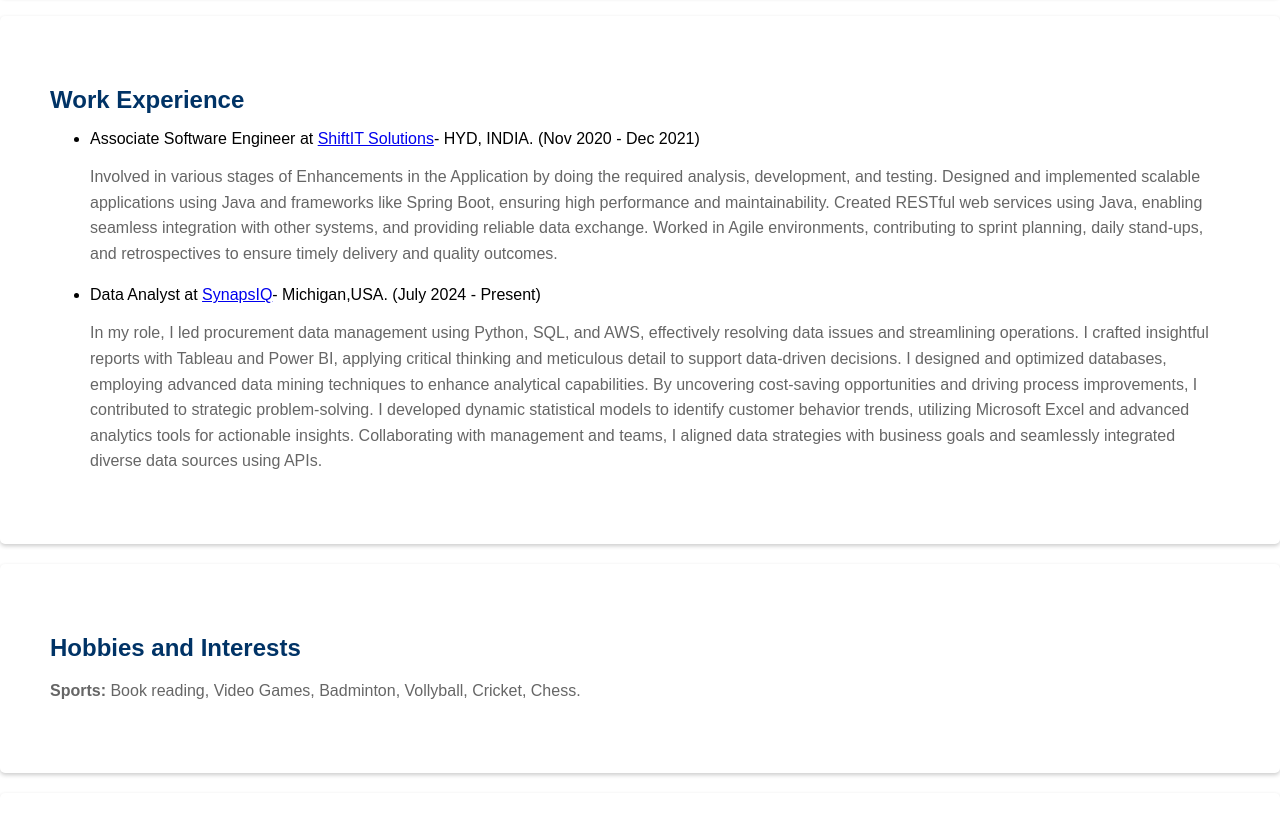
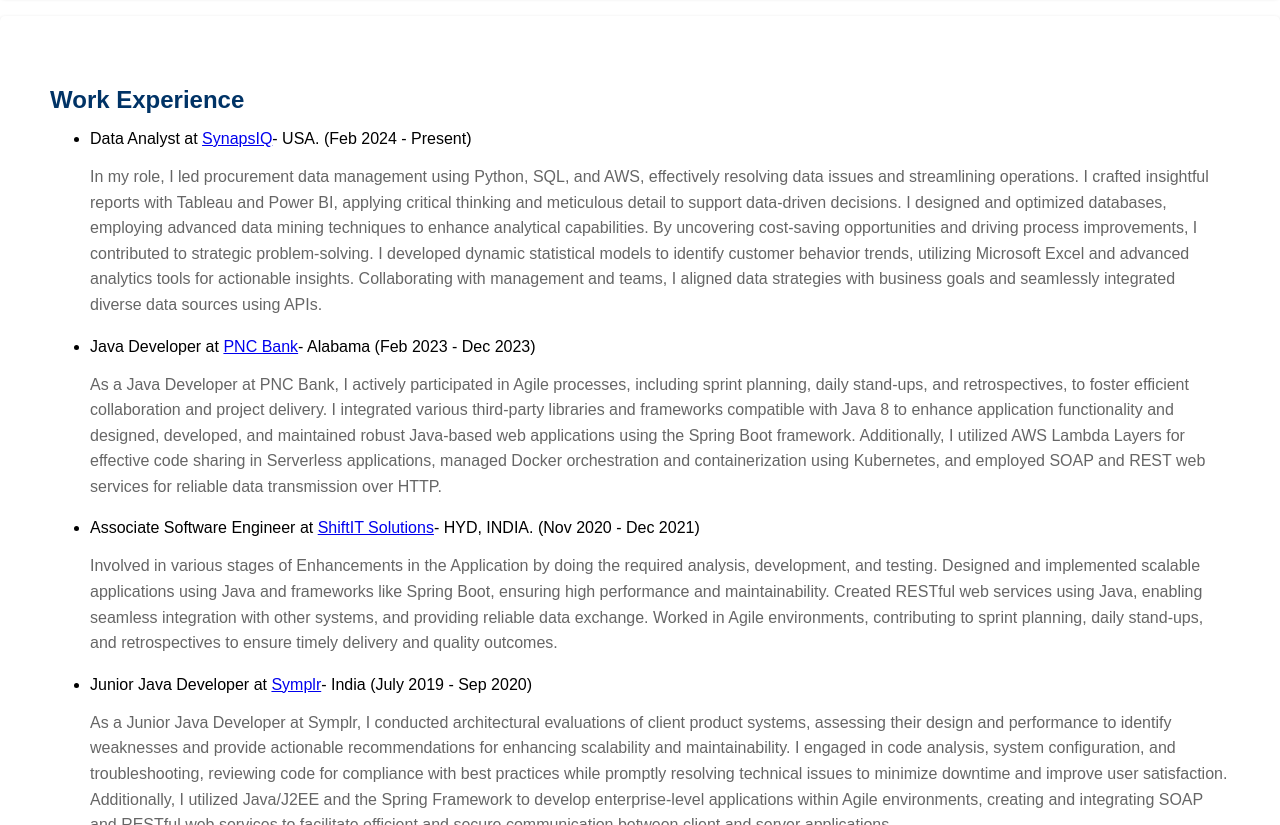
Before and after one commit to VenkatReddyCherkupall/Portfolio, a plain HTML site: page index.html in a window 1280 px wide. Shown: the part 3540-4365 px from the top of the page. Drawn offline with Linux system fonts and the light colour scheme.

Commit message:
Update index.html
updated

```diff
--- a/index.html
+++ b/index.html
@@ -256,7 +256,7 @@
             <li>Languages:  C, Java, Python, HTML, C#, SQL, JavaScript.</li>
             <li>Frameworks and Libraries:   Spring Core, Spring boot, Hibernate, Spring MVC, ReactJS, AngularJS, Django, Flask, Microservices.</li>
             <li>IDE:    Eclipse, Jupyter Notebook, Visual Studio Code, PyCharm, Arduino IDE, Spring Tool Suite, MySQL Workbench, PostMaster.</li>
-            <li>Tools:  Docker, Maven, Jira, Git.</li>
+            <li>Tools:  Tableau, Docker, Maven, Jira, Git.</li>
             <li>Databases:  MySQL, MS SQL Server, MongoDB.</li>
             <li>Cloud Platforms:    AWS.</li>
         </ul>
@@ -330,19 +330,9 @@
     <section id="Experience">
         <h2>Work Experience</h2>
         <ul>
-            <li>Associate Software Engineer at <a href="https://shiftit.in/" target="_blank">ShiftIT Solutions</a>-   HYD, INDIA. (Nov 2020 - Dec 2021)
-                <p>
-                    Involved in various stages of Enhancements in the Application by doing the required analysis,
-                    development, and testing. Designed and implemented scalable applications using Java and
-                     frameworks like Spring Boot, ensuring high performance and maintainability.
-                     Created RESTful web services using Java, enabling seamless integration with other systems,
-                     and providing reliable data exchange. Worked in Agile environments, contributing to sprint planning,
-                     daily stand-ups, and retrospectives to ensure timely delivery and quality outcomes.
 
-                </p>
-            </li>
 
-            <li>Data Analyst at <a href="https://synapsiq.com/" target="_blank">SynapsIQ</a>- Michigan,USA. (July 2024 - Present)</li>
+            <li>Data Analyst at <a href="https://synapsiq.com/" target="_blank">SynapsIQ</a>- USA. (Feb 2024 - Present)</li>
             <p>In my role, I led procurement data management using Python, SQL, and AWS,
 		    effectively resolving data issues and streamlining operations.
 		    I crafted insightful reports with Tableau and Power BI, applying critical thinking
@@ -352,7 +342,48 @@
 		    I contributed to strategic problem-solving. I developed dynamic statistical models to identify
 		    customer behavior trends, utilizing Microsoft Excel and advanced analytics tools for actionable
 		    insights. Collaborating with management and teams,
-		    I aligned data strategies with business goals and seamlessly integrated diverse data sources using APIs.</p>
+		    I aligned data strategies with business goals and seamlessly integrated diverse data sources using APIs.
+	    </p>
+
+		<li> Java Developer at <a href="https://www.pnc.com/en/personal-banking.html" target="_blank">PNC Bank</a>- Alabama (Feb 2023 - Dec 2023)
+        	        <p>
+			As a Java Developer at PNC Bank,
+			I actively participated in Agile processes, including sprint planning, daily stand-ups,
+			and retrospectives, to foster efficient collaboration and project delivery.
+			I integrated various third-party libraries and frameworks compatible with Java 8
+			to enhance application functionality and designed, developed, and maintained robust
+			Java-based web applications using the Spring Boot framework. Additionally,
+			I utilized AWS Lambda Layers for effective code sharing in Serverless applications,
+			managed Docker orchestration and containerization using Kubernetes, and
+			employed SOAP and REST web services for reliable data transmission over HTTP.
+	                </p>
+            	</li>
+
+	<li> Associate Software Engineer at <a href="https://shiftit.in/" target="_blank">ShiftIT Solutions</a>-   HYD, INDIA. (Nov 2020 - Dec 2021)
+		<p>
+                    Involved in various stages of Enhancements in the Application by doing the required analysis,
+                    development, and testing. Designed and implemented scalable applications using Java and
+                     frameworks like Spring Boot, ensuring high performance and maintainability.
+                     Created RESTful web services using Java, enabling seamless integration with other systems,
+                     and providing reliable data exchange. Worked in Agile environments, contributing to sprint planning,
+                     daily stand-ups, and retrospectives to ensure timely delivery and quality outcomes.
+
+                </p>
+	 </li>
+
+		<li> Junior Java Developer at <a href="https://www.symplr.com/" target="_blank">Symplr</a>- India (July 2019 - Sep 2020)
+               		 <p>
+			As a Junior Java Developer at Symplr, I conducted architectural evaluations of
+			client product systems, assessing their design and performance to identify weaknesses
+			and provide actionable recommendations for enhancing scalability and maintainability.
+			I engaged in code analysis, system configuration, and troubleshooting, reviewing code
+			for compliance with best practices while promptly resolving technical issues to minimize
+			downtime and improve user satisfaction. Additionally, I utilized Java/J2EE and the Spring Framework
+			to develop enterprise-level applications within Agile environments, creating and integrating SOAP
+			and RESTful web services to facilitate efficient and secure communication between client and
+			server applications.
+               		 </p>
+           	 </li>
         </ul>
     </section>
 
```
